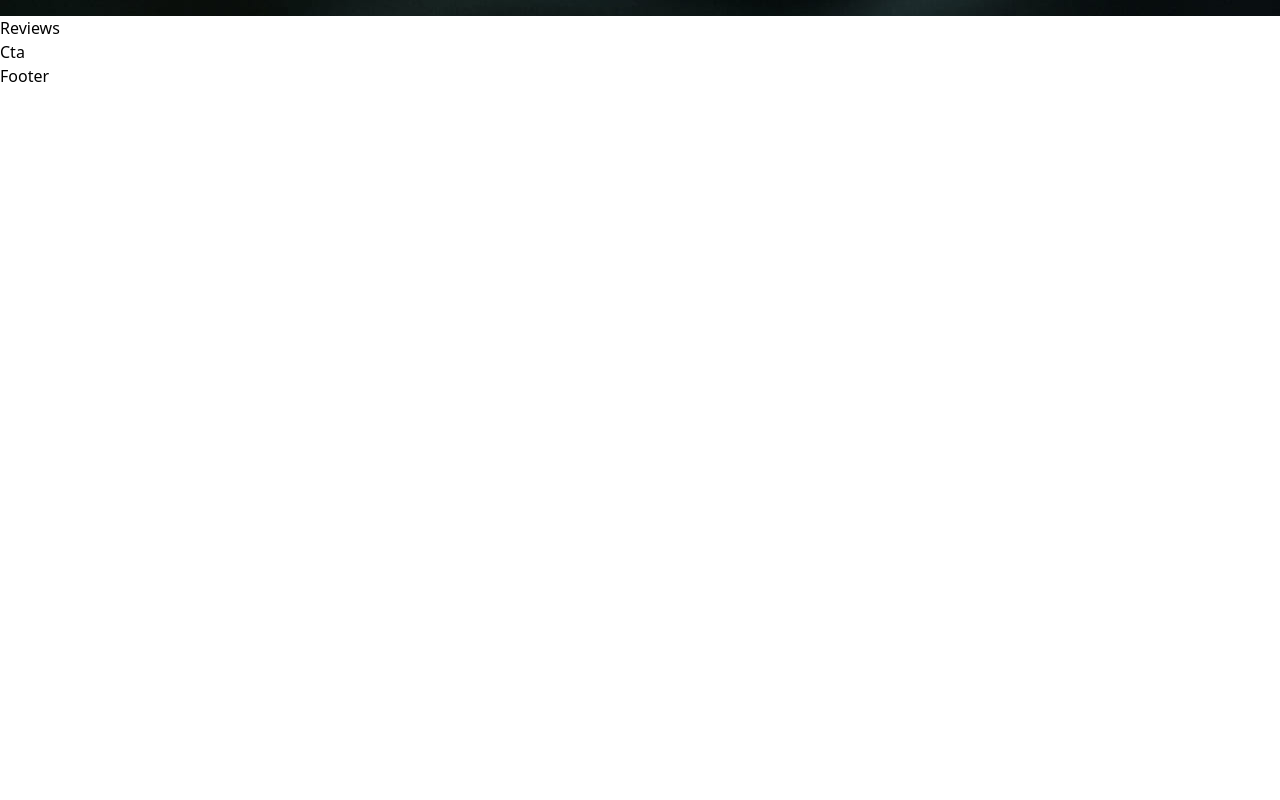
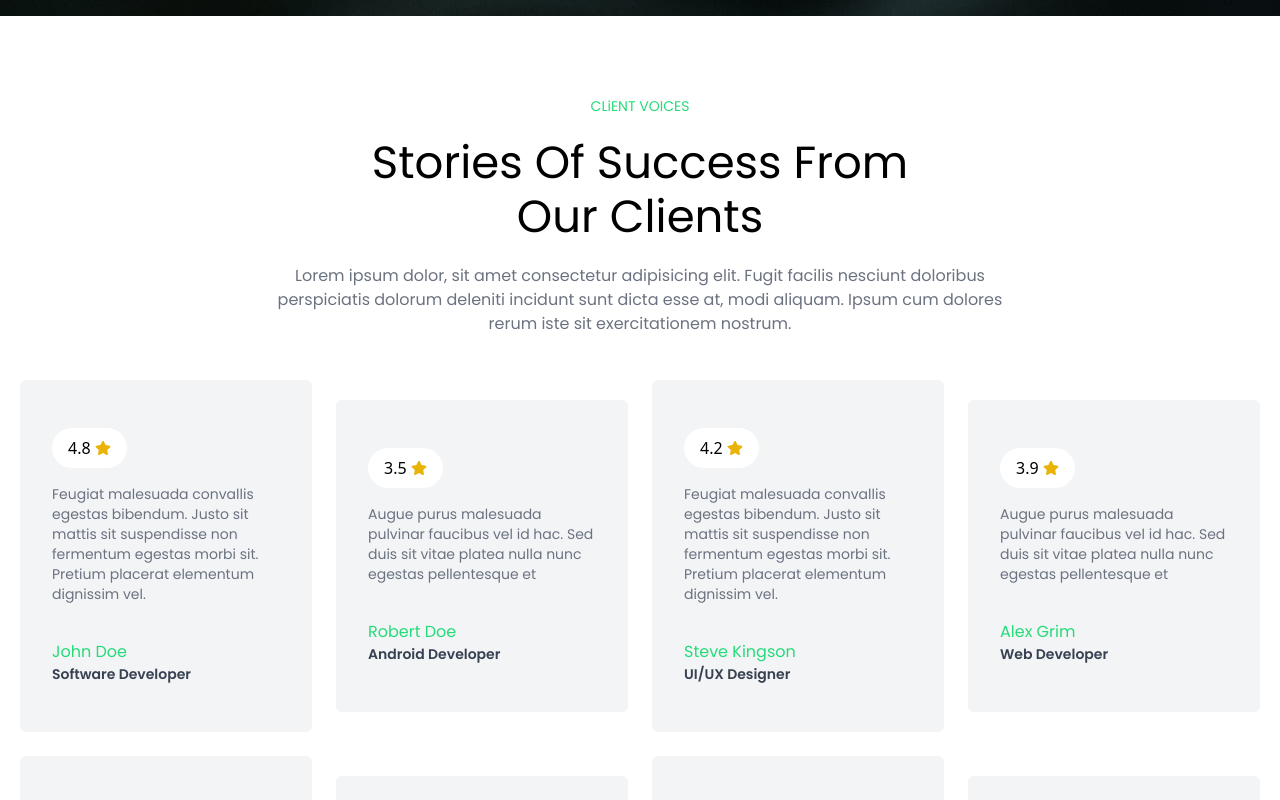
Before and after one commit to sackoba11/digital-agency, a React (Create React App) app: page / in a window 1280 px wide. Shown: the part 4740-5540 px from the top of the page. Before the commit the page ends 4828 px from the top, so only its background shows below. Built offline with nearby package versions, Linux system fonts and the light colour scheme; a web font is replaced by a local one.

Commit message:
add reviews component UI

```diff
--- a/src/sections/Reviews.jsx
+++ b/src/sections/Reviews.jsx
@@ -1,7 +1,45 @@
-import React from 'react'
+import React ,{useEffect} from 'react'
+import {reviews} from '../export';
+import { FaStar } from 'react-icons/fa';
+import AOS from 'aos';
+import 'aos/dist/aos.css';
 
 export const Reviews = () => {
+  useEffect(() => {
+    AOS.init({ duration: 800,
+      delay: 200,
+      once: false,
+    });
+  }, []);
   return (
-    <div>Reviews</div>
+    <div id='testimonials' className='w-full h-auto flex flex-col items-center justify-center lg:px-[80px} px-[20px] lg:py-[80px] py-[60px] gap-[20px]'>
+      <h1 className='text-themegreen text-sm font-poppins'>CLiENT VOICES</h1>
+      <h1 className ='text-black lg:text-[45px] text-[30px] capitalize leading-[1.2em] font-poppins lg:w-[50%] w-full text-center'>
+        Stories of Success from Our Clients
+        </h1>
+        <p className='text-gray-500 text-md font-poppins lg:w-[60%] w-full text-center'>
+          Lorem ipsum dolor, sit amet consectetur adipisicing elit. Fugit facilis nesciunt doloribus perspiciatis dolorum deleniti incidunt sunt dicta esse at, modi aliquam. Ipsum cum dolores rerum iste sit exercitationem nostrum.
+          </p>
+          <div className='w-full grid lg:grid-cols-4 grid-cols-2 justify-center items-center lg:gap-6 gap-3 mt-6'>
+ { reviews.map((review, index) => (
+          <div key={index} data-aos='fade-up' data-aos-delay='200' className='flex flex-col justify-center items-start gap-4 bg-gray-100 hover:bg-green-100 lg:py-12 py-5 lg:px-8 px-4 rounded-md cursor-pointer'>
+            <button  className='flex justify-center items-center gap-1 bg-white py-2 px-4 rounded-full'>
+              {review.rating}
+              <FaStar className='text-yellow-500' />
+              </button>
+              <p className='text-gray-500 text-sm font-poppins text-left' >
+                {review.about}
+                </p>
+                 <div className='mt-5'>
+                  <h1 className='text-themegreen text-md font-poppins text-left'>
+                    {review.name}
+                    </h1>
+                  <h1 className='text-gray-700 font-semibold text-sm font-poppins text-left capitalize'>
+                    {review.role}
+                 </h1>
+                 </div>
+          </div>))}
+      </div>
+      </div>
   )
 }
```
